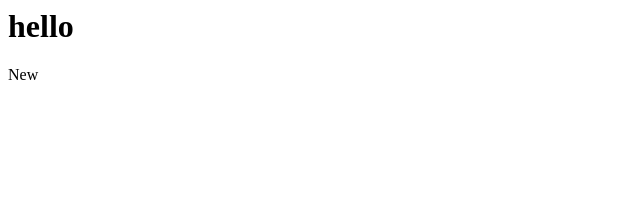
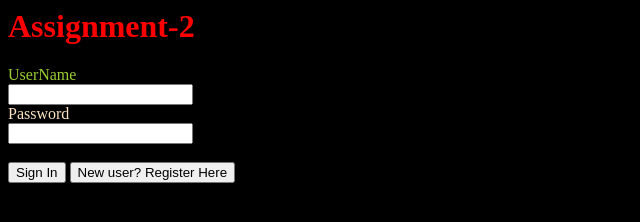
Before and after one commit to Arfat-Adhoni/Own, a plain HTML site: page index.html in a window 1280 px wide. Shown: the whole page, without its empty margins (0-640 px from the left). Drawn offline with Linux system fonts and the light colour scheme.

Commit message:
Update index.html

```diff
--- a/index.html
+++ b/index.html
@@ -1,4 +1,60 @@
-<h1> hello</h1>
+<html>
+
+<head>
+<title>Arfat Website</title>
+
+<style>
+       h1{
+
+        color: red;
+       }
+
+       .customize {
+        color: yellowgreen
+       }
+
+       #cus{
+        color: bisque;
+       }
+</style>
+</head>
 
 
-<p> New</p>
+
+
+<body style="background-color: black">
+
+        <h1> Assignment-2</h1>
+
+        <form>
+
+                <label class="customize"> UserName <br> </label>
+                <input>
+                <br>
+                <label class="customize" id="cus">Password <br> </label>
+                <input>
+                <br>
+                <br>
+                <button >Sign In <br></button>
+                <button>New user? Register Here</button>
+
+
+
+
+
+
+
+
+        </form>
+
+
+        </div>
+
+
+
+
+</body>
+
+
+
+</html>
```
